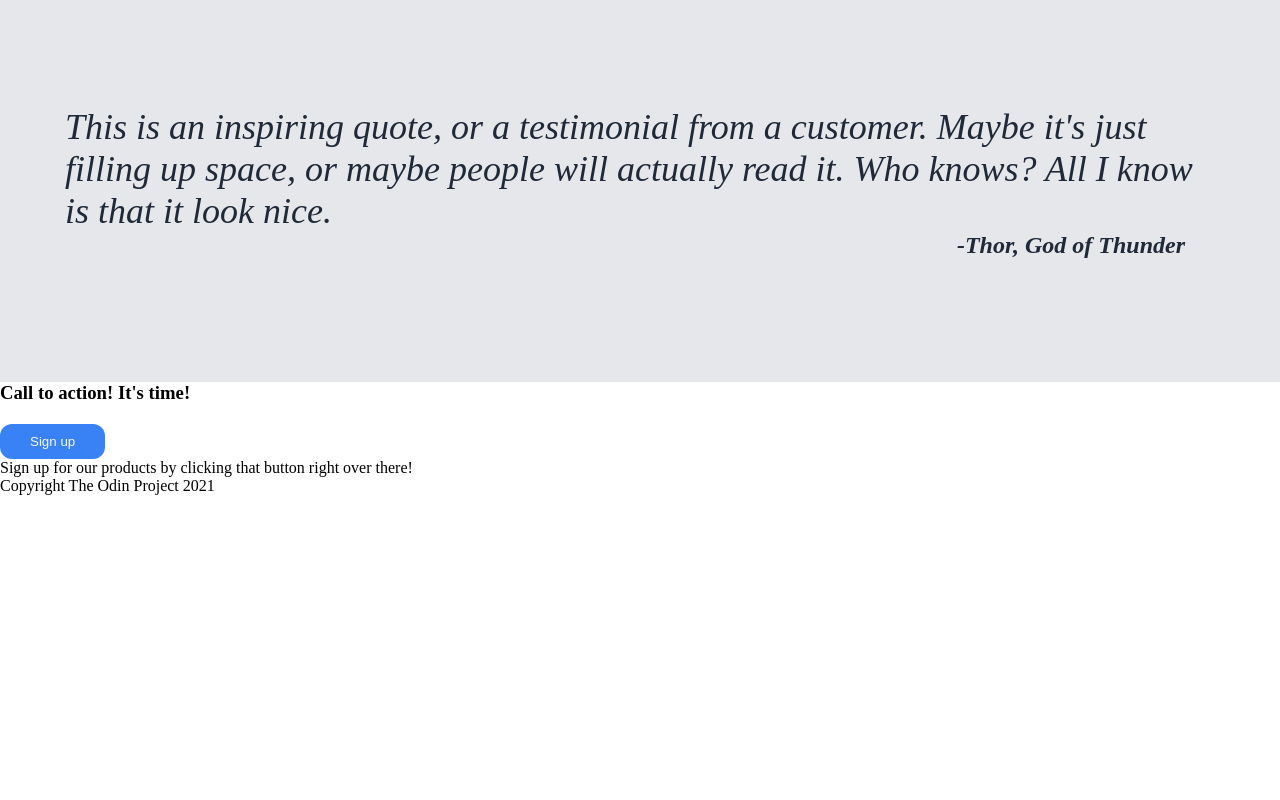
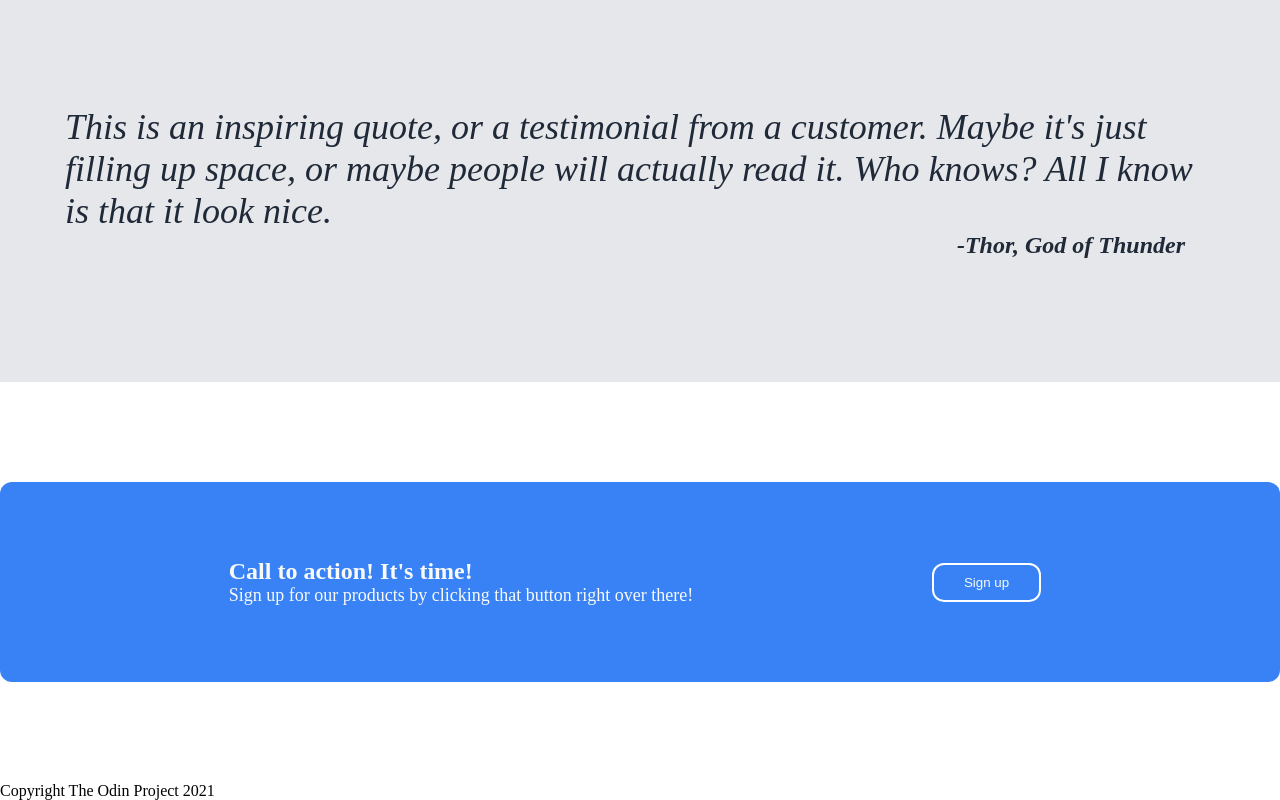
Before and after one commit to plabacki/odin-landing-page, a plain HTML site: page index.html in a window 1280 px wide. Shown: the part 925-1725 px from the top of the page. Before the commit the page ends 1420 px from the top, so only its background shows below. Drawn offline with Linux system fonts and the light colour scheme.

Commit message:
Add third section

```diff
--- a/index.html
+++ b/index.html
@@ -56,11 +56,13 @@
                 Who knows? All I know is that it look nice.</p>
             <p id="quote">-Thor, God of Thunder</p>
    </section>
-   <section>
-        <div>
-            <h3>Call to action! It's time!</h3>
+   <section class="third-section">
+        <div class="third-section-wrapper">
+            <div>
+                <h3>Call to action! It's time!</h3>
+                <p>Sign up for our products by clicking that button right over there!</p>
+            </div>
             <button>Sign up</button>
-            <p>Sign up for our products by clicking that button right over there!</p>
         </div>
    </section>
    <footer>
--- a/style.css
+++ b/style.css
@@ -39,6 +39,12 @@ h2 {
     font-size: 36px;
     font-weight: 800;
     color: var(--dark_background_color);
+}
+
+h3 {
+    font-size: 24px;
+    font-weight: bold;
+    color: var(--main_text_color)
 }
 button {
     background-color: var(--button_color);
@@ -172,3 +178,33 @@ header {
     font-weight: bold;
     padding-right: 30px;
 }
+
+
+.third-section {
+    display: flex;
+    justify-content: center;
+    align-items: center;
+    background-color: white;
+    height: 400px;
+}
+
+.third-section-wrapper {
+    display: flex;
+    flex-direction: row;
+    justify-content: space-evenly;
+    align-items: center;
+    background-color: #3882F6;
+    border-radius: 12px;
+    width: 1400px;
+    height: 200px;
+}
+
+.third-section button {
+    border: 2px solid white;
+    margin: 10px;
+}
+
+.third-section p {
+    font-size: 18px;
+    color: var(--main_text_color);
+}
```
